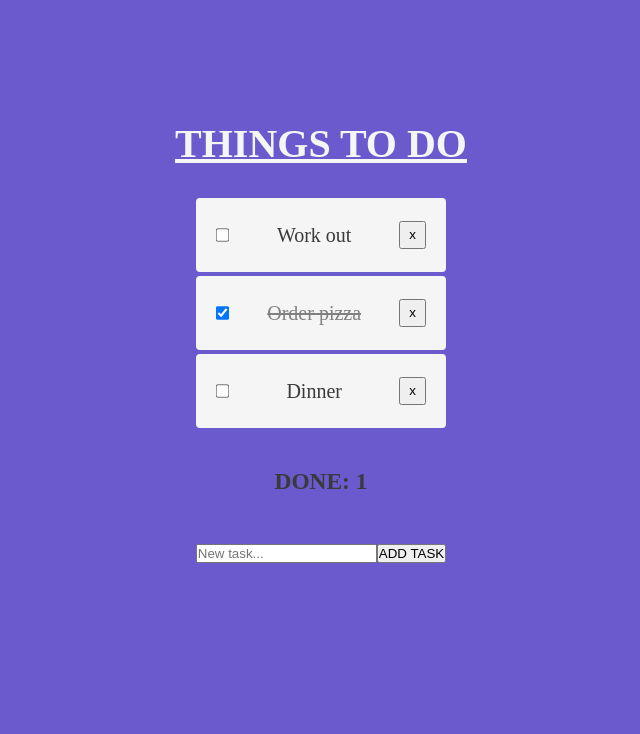
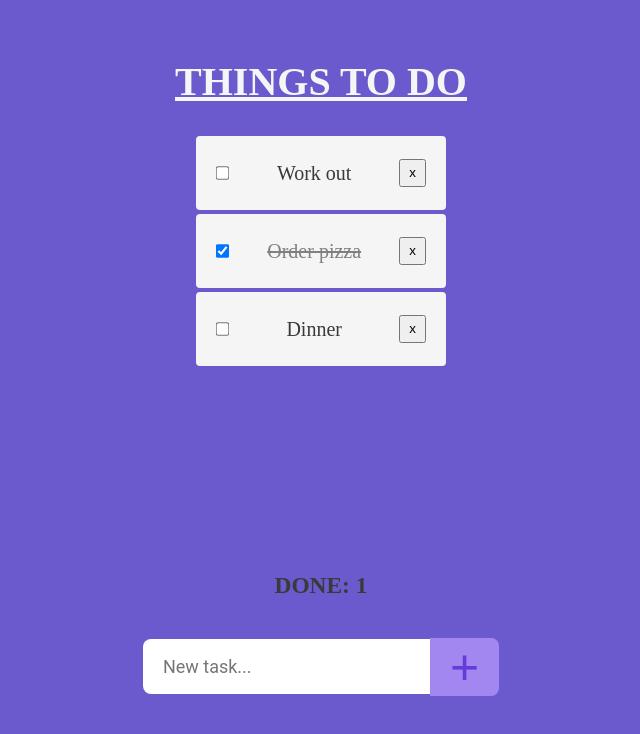
Before and after one commit to Alejandro-Cardozo/react-challenges, a React (Vite) app: page / in a window 1280 px wide. Shown: the top 734 px of the page, without its empty margins (319-959 px from the left). Built offline with nearby package versions, Linux system fonts and the light colour scheme; a web font is replaced by a local one.

Commit message:
Styling AddTodo component and replacing css modules

```diff
--- a/src/components/AddTodo.jsx
+++ b/src/components/AddTodo.jsx
@@ -1,5 +1,75 @@
+/** @jsxImportSource @emotion/react */
+
 import React, { useState, useContext } from 'react';
 import TodoContext from '../context/context';
+import { css } from '@emotion/react';
+
+/**
+ * .form__label {
+  font-family: 'Roboto', sans-serif;
+  font-size: 1.2rem;
+  margin-left: 2rem;
+  margin-top: 0.7rem;
+  display: block;
+  transition: all 0.3s;
+  transform: translateY(0rem);
+}
+
+.form__input {
+  font-family: 'Roboto', sans-serif;
+  color: #333;
+  font-size: 1.2rem;
+	margin: 0 auto;
+  padding: 1.5rem 2rem;
+  border-radius: 0.2rem;
+  background-color: rgb(255, 255, 255);
+  border: none;
+  width: 90%;
+  display: block;
+  border-bottom: 0.3rem solid transparent;
+  transition: all 0.3s;
+}
+
+.form__input:placeholder-shown + .form__label {
+  opacity: 0;
+  visibility: hidden;
+  -webkit-transform: translateY(-4rem);
+  transform: translateY(-4rem);
+}
+ */
+
+const formStyles = css`
+  display: flex;
+  justify-content: center;
+  align-items: center;
+
+  & > input {
+    font-family: 'Roboto', sans-serif;
+    color: #777;
+    font-size: 1.8rem;
+    padding: 1.7rem 2rem;
+    border-radius: 0.8rem 0 0 0.8rem;
+    background-color: rgb(255, 255, 255);
+    border: none;
+    transition: all 0.3s;
+  }
+
+  & > button {
+    padding: 0 2rem;
+    font-size: 5rem;
+    color: #653bd9;
+    background-color: #a387f0;
+    border: none;
+    border-radius: 0 0.8rem 0.8rem 0;
+    transition: color 0.2s, background-color 0.2s;
+    cursor: pointer;
+
+    &:hover {
+      color: #a387f0;
+      background-color: #653bd9;
+    }
+  }
+`;
 
 const AddTodo = () => {
   const [task, setTask] = useState('');
@@ -19,15 +89,16 @@ const AddTodo = () => {
   };
 
   return (
-    <form onSubmit={onSubmitHandler}>
+    <form onSubmit={onSubmitHandler} css={formStyles}>
       <input
         type='text'
         value={task}
         onChange={(e) => setTask(e.target.value)}
         required
+        maxLength='32'
         placeholder='New task...'
       />
-      <button>ADD TASK</button>
+      <button>+</button>
     </form>
   );
 };
--- a/src/components/Card.jsx
+++ b/src/components/Card.jsx
@@ -1,9 +1,19 @@
-import classes from './Card.module.css';
+/** @jsxImportSource @emotion/react */
+
+import { css } from '@emotion/react';
+
+const cardStyles = css`
+  font-size: 2rem;
+  color: #3a3a3a;
+  margin: 0 auto;
+  text-align: center;
+  display: flex;
+  justify-content: space-between;
+  flex-direction: column;
+`;
 
 const Card = (props) => {
-  return (
-    <div className={classes.card}>{props.children}</div>
-  )
-}
+  return <div css={cardStyles}>{props.children}</div>;
+};
 
 export default Card;
--- a/src/components/Card.module.css
+++ /dev/null
@@ -1,9 +0,0 @@
-.card {
-  font-size: 2rem;
-  color: #3a3a3a;
-  width: 90%;
-  max-width: 40em;
-  margin: auto;
-  margin-top: 8rem;
-  text-align: center;
-}
--- a/src/components/Todo.jsx
+++ b/src/components/Todo.jsx
@@ -54,12 +54,13 @@ const todoStyles = css`
 
 const Todo = ({ id, title, checked, onDelete, onCheck }) => {
   return (
-    <div css={todoStyles} onClick={onCheck}>
+    <div css={todoStyles}>
       <input
         type='checkbox'
         name={`${title + id}`}
         id={`${title + id}`}
         checked={checked}
+        onChange={onCheck}
       />
       <p className={checked ? 'checked' : ''}>{title}</p>
       <button onClick={onDelete}>x</button>
--- a/src/components/Todo.module.css
+++ /dev/null
@@ -1,5 +0,0 @@
-.list {
-  display: flex;
-  align-items: center;
-  flex-direction: column
-}
--- a/src/components/TodoList.jsx
+++ b/src/components/TodoList.jsx
@@ -4,20 +4,32 @@ import { css } from '@emotion/react';
 import { useContext } from 'react';
 import TodoContext from '../context/context';
 import Todo from './Todo';
-import classes from './Todo.module.css';
 
 const noTasksStyles = css`
   color: whitesmoke;
+`;
+
+const listStyles = css`
+  display: flex;
+  align-items: center;
+  flex-direction: column;
+  height: 50vh;
+  width: max-content;
+  margin: 0 auto;
+  overflow-y: auto;
+  overflow-x: hidden;
 `;
 
 const TodoList = () => {
   const todoCtx = useContext(TodoContext);
   return (
     <>
-      {!todoCtx.todos.length && (
+      {!todoCtx.todos.length ? (
+        <div css={listStyles}>
           <h5 css={noTasksStyles}>Nothing to do today</h5>
-      )}
-      <div className={classes.list}>
+        </div>
+      ) : (
+        <div css={listStyles}>
           {todoCtx.todos.map((task) => (
             <Todo
               key={task.id}
@@ -29,6 +41,7 @@ const TodoList = () => {
             />
           ))}
         </div>
+      )}
     </>
   );
 };
```
Lines whose indentation alone changed are shown as unchanged.
